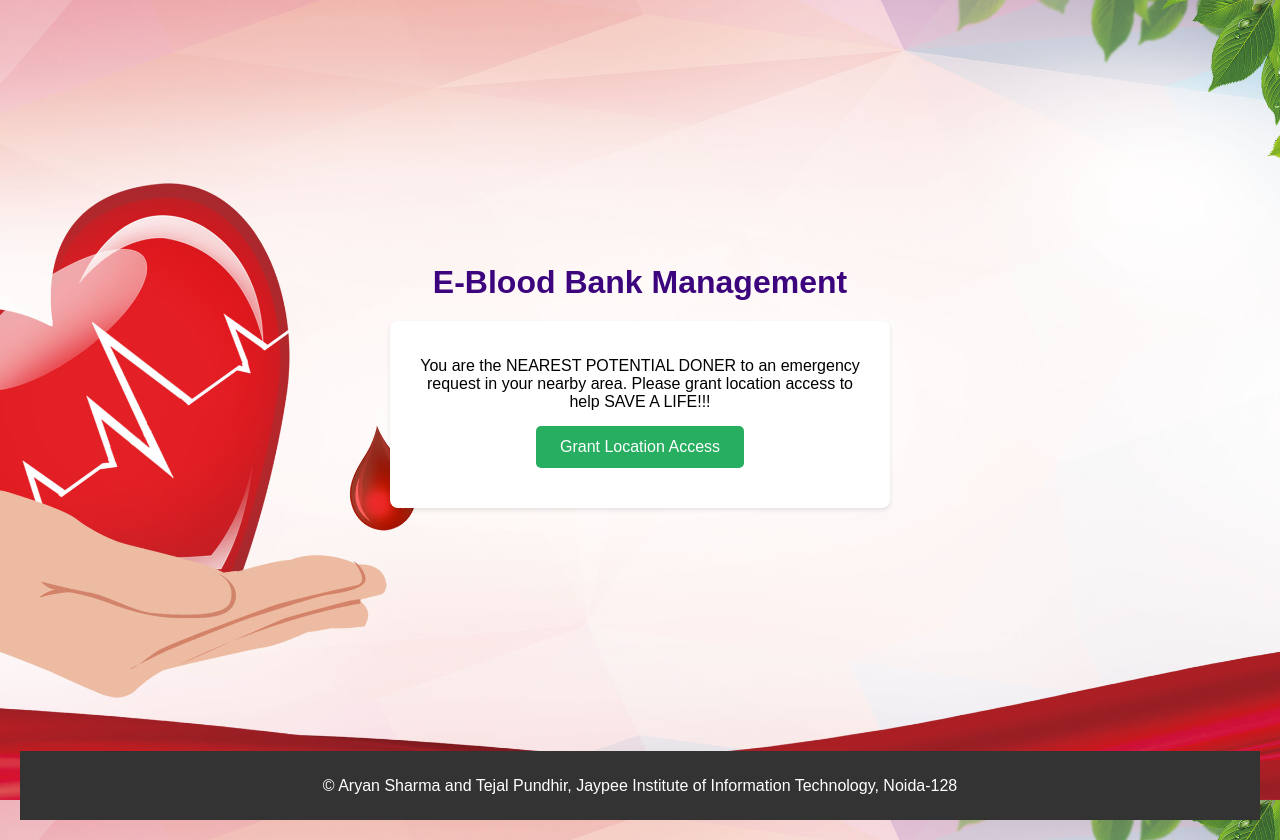
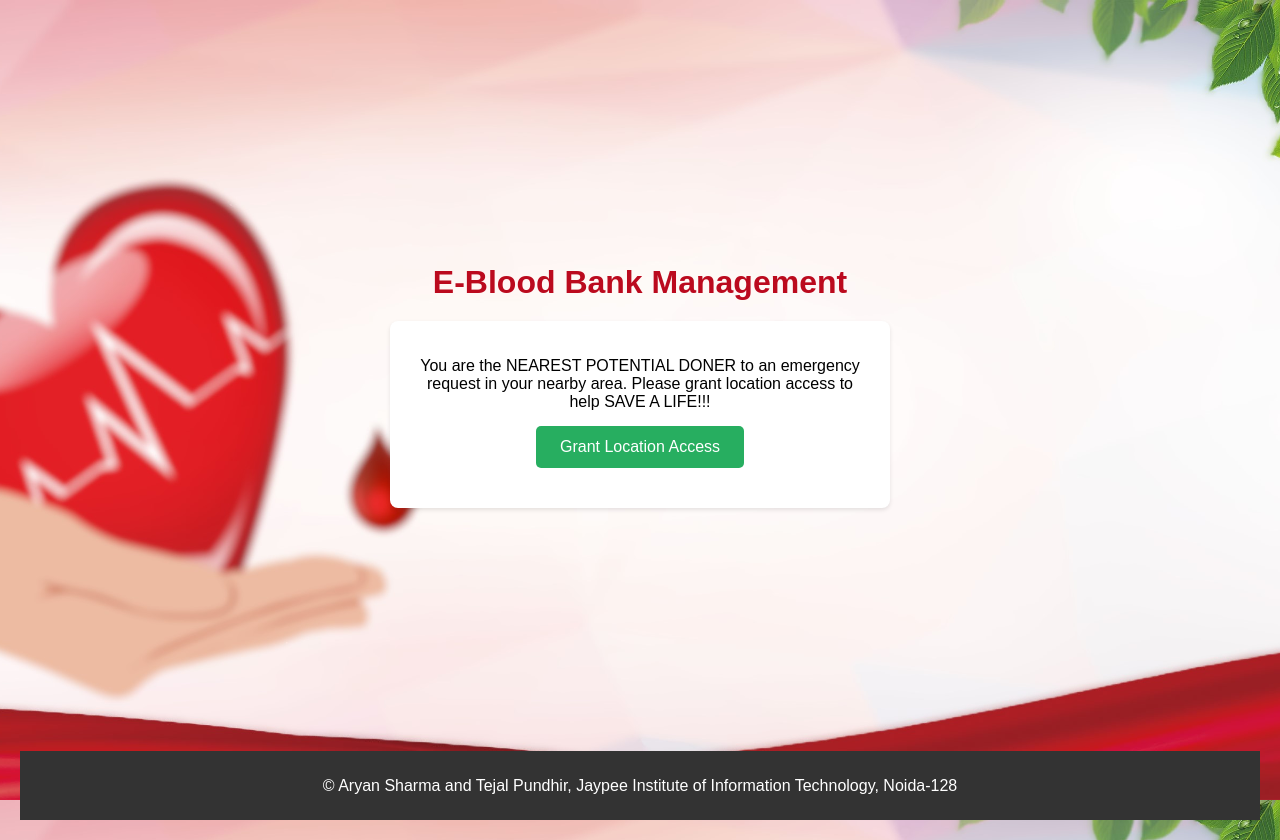
Before and after one commit to intnum10/Doner, a plain HTML site: page index.html in a window 1280 px wide. Drawn offline with Linux system fonts and the light colour scheme.

Commit message:
Update index.html

```diff
--- a/index.html
+++ b/index.html
@@ -12,7 +12,7 @@
             min-height: 100vh;
             margin: 0;
             background-color: #f4f4f4;
-            background-image: url('bgimage.jpg');
+            background-image: url('1245.jpg');
             background-repeat: no-repeat;
             background-attachment: fixed;
             background-size: cover;
@@ -28,7 +28,7 @@
         }
 
         h1 {
-            color: #3d057d; /* Blood red */
+            color: #bb0a1e; /* Blood red */
             margin-bottom: 20px;
             text-align: center;
         }
```
